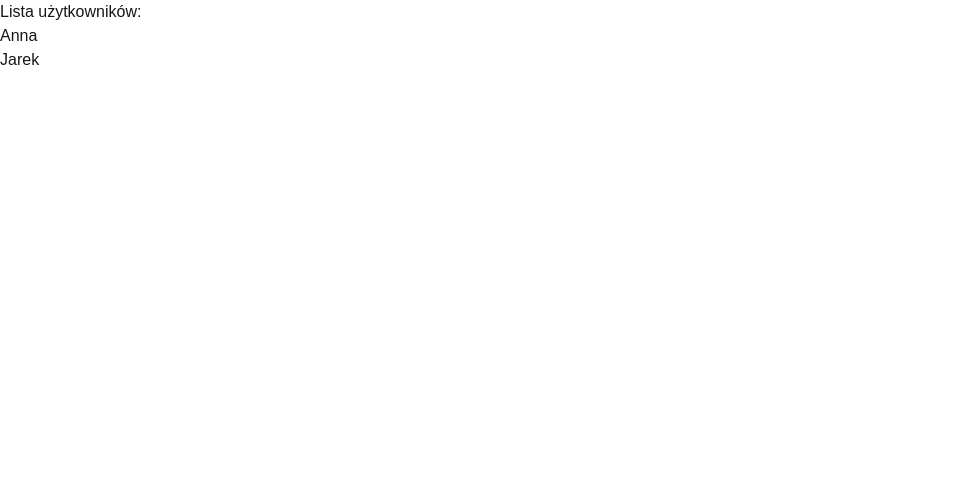
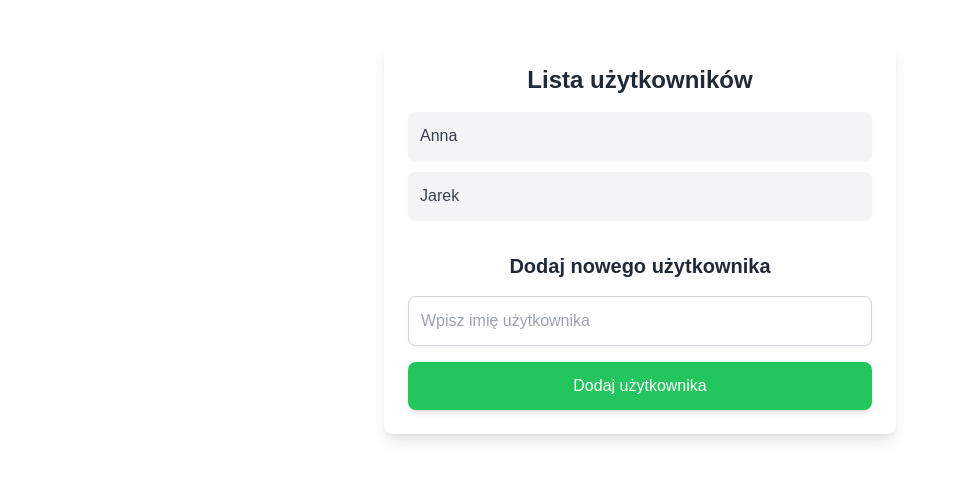
Before and after one commit to Karolije/nextApp, a Next.js app: page /omnie in a window 1280 px wide. Shown: the top 480 px of the page, without its empty margins (0-957 px from the left). Built offline with nearby package versions, Linux system fonts and the light colour scheme.

Commit message:
add react-hook-form

```diff
--- a/package.json
+++ b/package.json
@@ -14,6 +14,7 @@
     "next": "15.0.3",
     "react": "^18.2.0",
     "react-dom": "^18.2.0",
+    "react-hook-form": "^7.54.2",
     "react-toastify": "^10.0.6"
   },
   "devDependencies": {
--- /dev/null
+++ b/src/app/components/AddUserForm.tsx
@@ -0,0 +1,61 @@
+'use client';
+
+import { useForm } from 'react-hook-form';
+import { useMutation, useQueryClient } from '@tanstack/react-query';
+
+type FormValues = {
+  name: string;
+};
+
+async function addUser(newUser: { name: string }) {
+  const response = await fetch('http://localhost:3000/api/users', {
+    method: 'POST',
+    headers: { 'Content-Type': 'application/json' },
+    body: JSON.stringify(newUser),
+  });
+  if (!response.ok) throw new Error('Failed to add user');
+  return response.json();
+}
+
+export default function AddUserForm() {
+  const { register, handleSubmit, reset } = useForm<FormValues>();
+  const queryClient = useQueryClient();
+
+  const mutation = useMutation({
+    mutationFn: addUser,
+    onSuccess: (newUser) => {
+      queryClient.setQueryData(['users'], (old: any) => [...(old || []), newUser]);
+      reset();
+    },
+  });
+
+  const onSubmit = (data: FormValues) => {
+    mutation.mutate({ name: data.name });
+  };
+
+  return (
+    <form onSubmit={handleSubmit(onSubmit)} className="flex flex-col gap-4">
+      <input
+        {...register('name', { required: 'Imię jest wymagane' })}
+        placeholder="Wpisz imię użytkownika"
+        className="p-3 border border-gray-300 rounded-lg text-gray-800 focus:outline-none focus:ring-2 focus:ring-green-400 shadow-sm"
+      />
+      <button
+        type="submit"
+        disabled={mutation.isLoading}
+        className={`p-3 rounded-lg text-white font-medium shadow-md ${
+          mutation.isLoading
+            ? 'bg-gray-300 cursor-not-allowed'
+            : 'bg-green-500 hover:bg-green-600 transition-colors'
+        }`}
+      >
+        {mutation.isLoading ? 'Dodawanie...' : 'Dodaj użytkownika'}
+      </button>
+      {mutation.isError && (
+        <p className="text-center text-red-500 text-sm mt-4">
+          Wystąpił błąd podczas dodawania użytkownika.
+        </p>
+      )}
+    </form>
+  );
+}
--- /dev/null
+++ b/src/app/components/UserList.tsx
@@ -0,0 +1,18 @@
+type UserListProps = {
+    users: { id: number; name: string }[];
+  };
+
+  export default function UserList({ users }: UserListProps) {
+    return (
+      <ul className="list-none p-0 text-gray-700 space-y-3">
+        {users.map((user) => (
+          <li
+            key={user.id}
+            className="bg-gray-100 rounded-lg p-3 shadow-sm hover:bg-gray-200 transition-colors"
+          >
+            {user.name}
+          </li>
+        ))}
+      </ul>
+    );
+  }
--- /dev/null
+++ b/src/app/hooks/useUsers.tsx
@@ -0,0 +1,40 @@
+import { useQuery, useMutation, useQueryClient } from '@tanstack/react-query';
+
+type User = {
+  id: number;
+  name: string;
+};
+
+async function fetchUsers(): Promise<User[]> {
+  const response = await fetch('http://localhost:3000/api/users');
+  if (!response.ok) throw new Error('Error fetching users');
+  return response.json();
+}
+
+async function addUser(newUser: { name: string }): Promise<User> {
+  const response = await fetch('http://localhost:3000/api/users', {
+    method: 'POST',
+    headers: { 'Content-Type': 'application/json' },
+    body: JSON.stringify(newUser),
+  });
+  if (!response.ok) throw new Error('Failed to add user');
+  return response.json();
+}
+
+export function useUsers() {
+  const queryClient = useQueryClient();
+
+  const { data: users, isLoading, isError } = useQuery<User[], Error>({
+    queryKey: ['users'],
+    queryFn: fetchUsers,
+  });
+
+  const addUserMutation = useMutation<User, Error, { name: string }>({
+    mutationFn: addUser,
+    onSuccess: (newUser) => {
+      queryClient.setQueryData<User[]>(['users'], (oldUsers) => [...(oldUsers || []), newUser]);
+    },
+  });
+
+  return { users, isLoading, isError, addUserMutation };
+}
--- a/src/app/omnie/page.tsx
+++ b/src/app/omnie/page.tsx
@@ -1,26 +1,27 @@
+import { useUsers } from '../hooks/useUsers';
+import UserList from '../components/UserList';
+import dynamic from 'next/dynamic';
 
-type User = {
-  id: number;
-  name: string;
-};
+// Dynamiczne ładowanie komponentu klienckiego
+const AddUserForm = dynamic(() => import('../components/AddUserForm'), { ssr: false });
 
-async function fetchUsers(): Promise<User[]> {
-  const response = await fetch('http://localhost:3000/api/users');
-  const data = await response.json();
-  return data;
-}
+export default function Omnie() {
+  const { users, isLoading, isError } = useUsers();
 
-export default async function Omnie() {
-  const users = await fetchUsers();
+  if (isLoading) {
+    return <div className="text-center mt-5 text-lg">Ładowanie...</div>;
+  }
+
+  if (isError) {
+    return <div className="text-center mt-5 text-lg text-red-500">Wystąpił błąd podczas ładowania danych.</div>;
+  }
 
   return (
-    <div>
-      <h1>Lista użytkowników:</h1>
-      <ul>
-        {users.map(user => (
-          <li key={user.id}>{user.name}</li>
-        ))}
-      </ul>
+    <div className="p-6 bg-white shadow-lg rounded-lg max-w-lg mx-auto mt-10">
+      <h1 className="text-2xl font-bold mb-4 text-gray-800 text-center">Lista użytkowników</h1>
+      <UserList users={users || []} />
+      <h2 className="text-xl font-semibold mt-8 mb-4 text-gray-800 text-center">Dodaj nowego użytkownika</h2>
+      <AddUserForm />
     </div>
   );
 }
```
Also changed, not shown: 1 other file (tests, documents, lock files or other folders).
